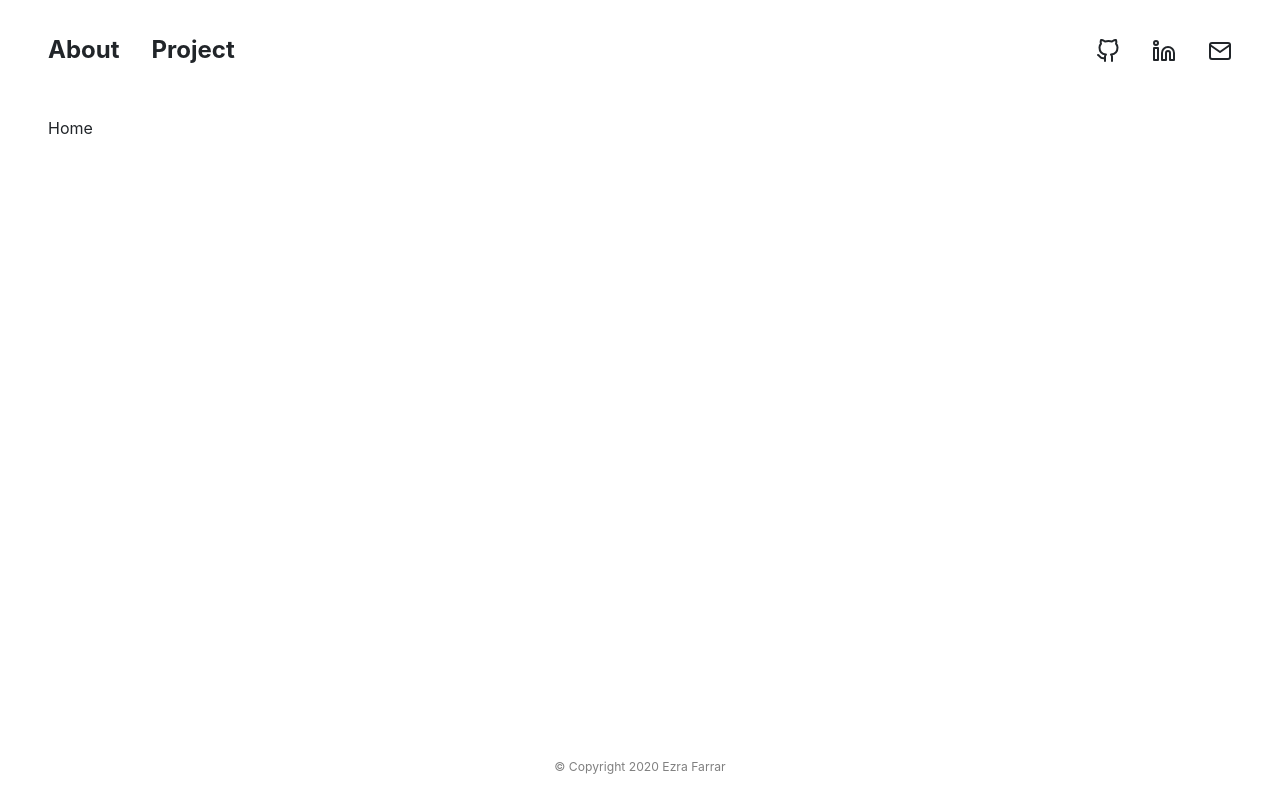
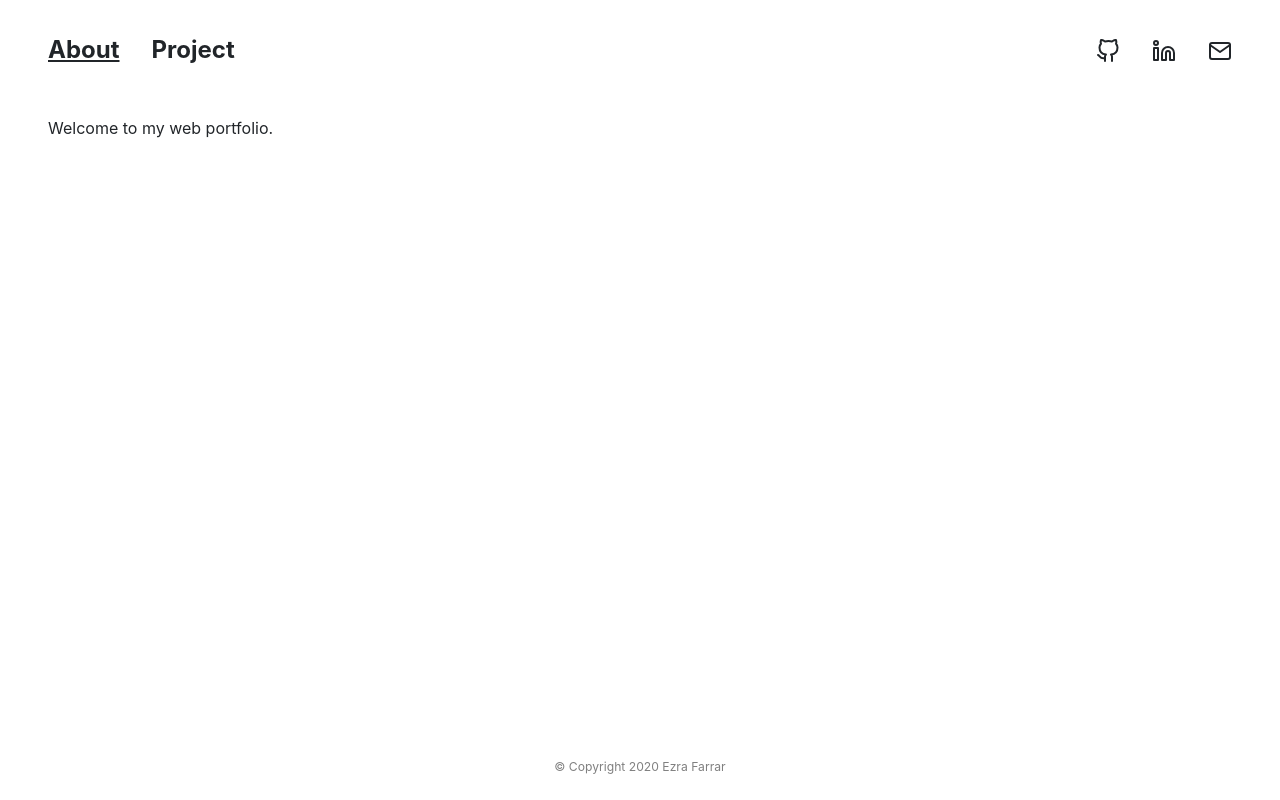
Before and after one commit to FarrarE/portfolio-spa, a React (Create React App) app: page / in a window 1280 px wide. In both pictures the pointer is over the link "About". Built offline with nearby package versions, Linux system fonts and the light colour scheme.

Commit message:
Minor changes.

```diff
--- a/src/Components/Header/styles.css
+++ b/src/Components/Header/styles.css
@@ -8,6 +8,10 @@
   color: inherit;
 }
 
+.navbar a:link:hover {
+  text-decoration: underline;
+}
+
 .navbar a:visited {
   text-decoration: none;
   color: inherit;
--- a/src/Components/Header/styles.scss
+++ b/src/Components/Header/styles.scss
@@ -6,6 +6,9 @@
         text-decoration: none;
         color:inherit;
     }
+    a:link:hover{
+        text-decoration: underline;
+    }
 
     a:visited {
         text-decoration: none;
--- a/src/containers/Home/index.js
+++ b/src/containers/Home/index.js
@@ -5,7 +5,7 @@ import { Fade } from 'reactstrap';
 function Home() {
   return (
     <Fade className="Home">
-      Home
+      Welcome to my web portfolio.
     </Fade>
   );
 }
```
Also changed, not shown: 1 other file (tests, documents, lock files or other folders).
